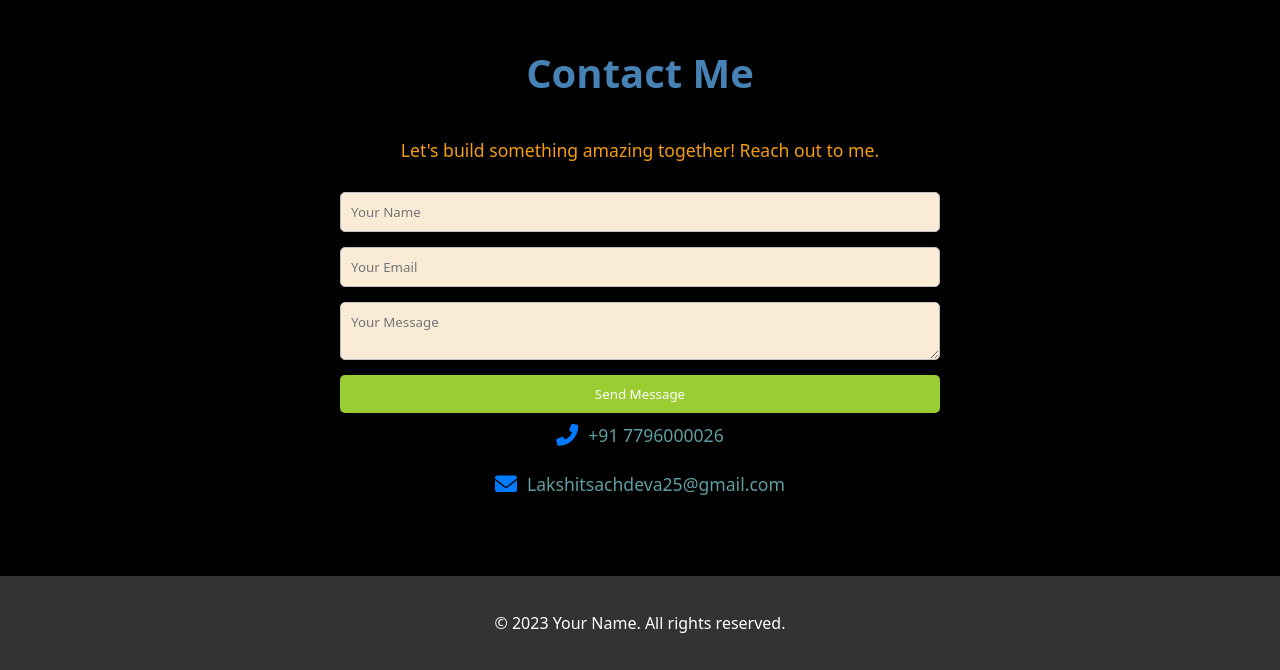
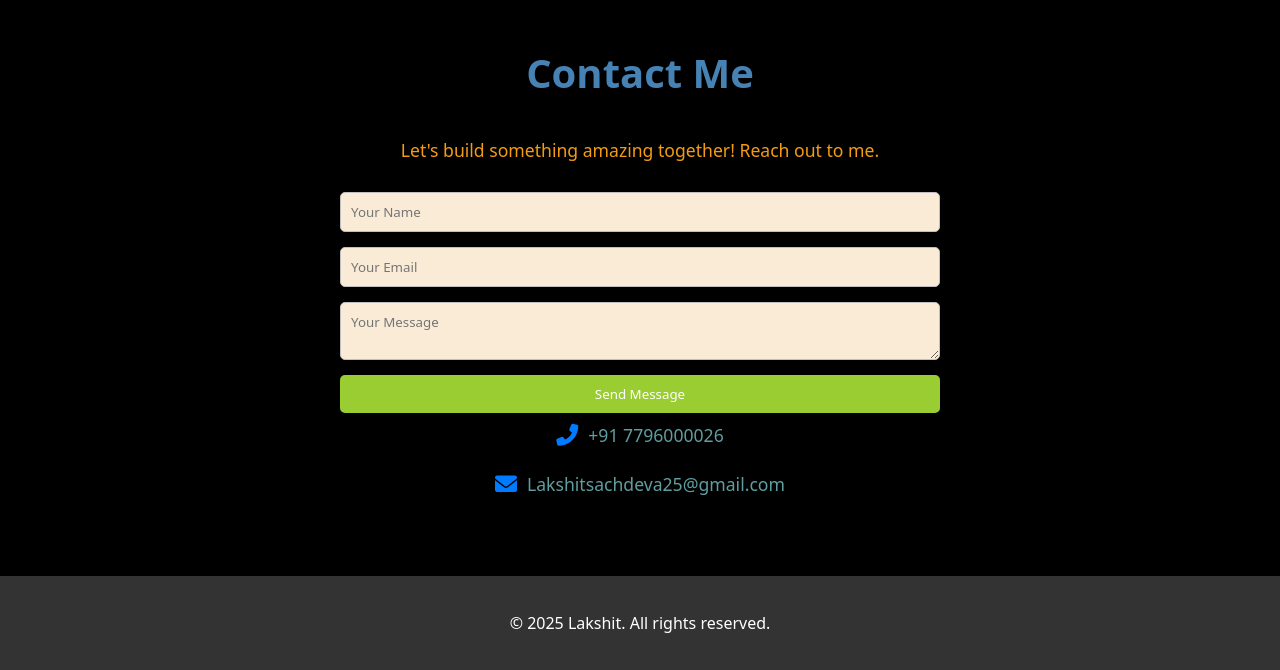
Before and after one commit to Lakshit68/Portfolio, a plain HTML site: page Port.html in a window 1280 px wide. Shown: the part 2706-3376 px from the top of the page. Drawn offline with nearby package versions, Linux system fonts and the light colour scheme.

Commit message:
Update Port.html

```diff
--- a/Port.html
+++ b/Port.html
@@ -253,7 +253,7 @@
     <!-- Footer -->
     <footer>
       <div class="container">
-        <p>&copy; 2023 Your Name. All rights reserved.</p>
+        <p>&copy; 2025 Lakshit. All rights reserved.</p>
       </div>
     </footer>
 
```
